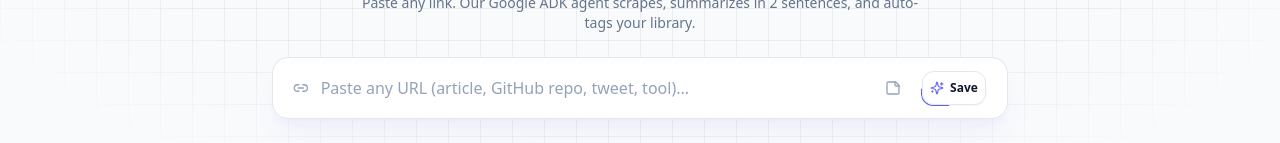
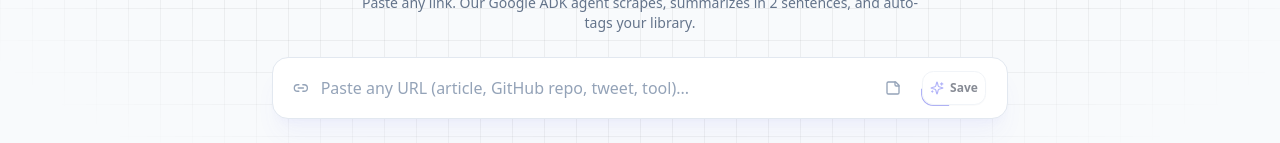
Before and after one commit to Fuzailkazi/clipvault, a React (Vite) app in the folder frontend/: page / in a window 1280 px wide. Shown: the part 152-295 px from the top of the page. Built offline with nearby package versions, Linux system fonts and the light colour scheme; no server answers.

Commit message:
fix(frontend): refine button disabled styling and button type

```diff
--- a/frontend/src/App.tsx
+++ b/frontend/src/App.tsx
@@ -166,6 +166,7 @@ export function App() {
       {/* Floating "Ask AI" Trigger (Spec 3.2 item 2 & Spec 4.6) */}
       <div className="fixed bottom-6 right-6 z-40">
         <Button
+          type="button"
           onClick={handleOpenChat}
           borderRadius="1rem"
           aria-label="Ask AI Assistant"
--- a/frontend/src/components/ui/moving-border.tsx
+++ b/frontend/src/components/ui/moving-border.tsx
@@ -24,7 +24,7 @@ export function Button({
   return (
     <Component
       className={cn(
-        'bg-transparent relative text-xl p-[1px] overflow-hidden cursor-pointer inline-flex items-center justify-center',
+        'bg-transparent relative text-xl p-[1px] overflow-hidden cursor-pointer inline-flex items-center justify-center disabled:opacity-50 disabled:cursor-not-allowed',
         containerClassName
       )}
       style={{ borderRadius }}
```
